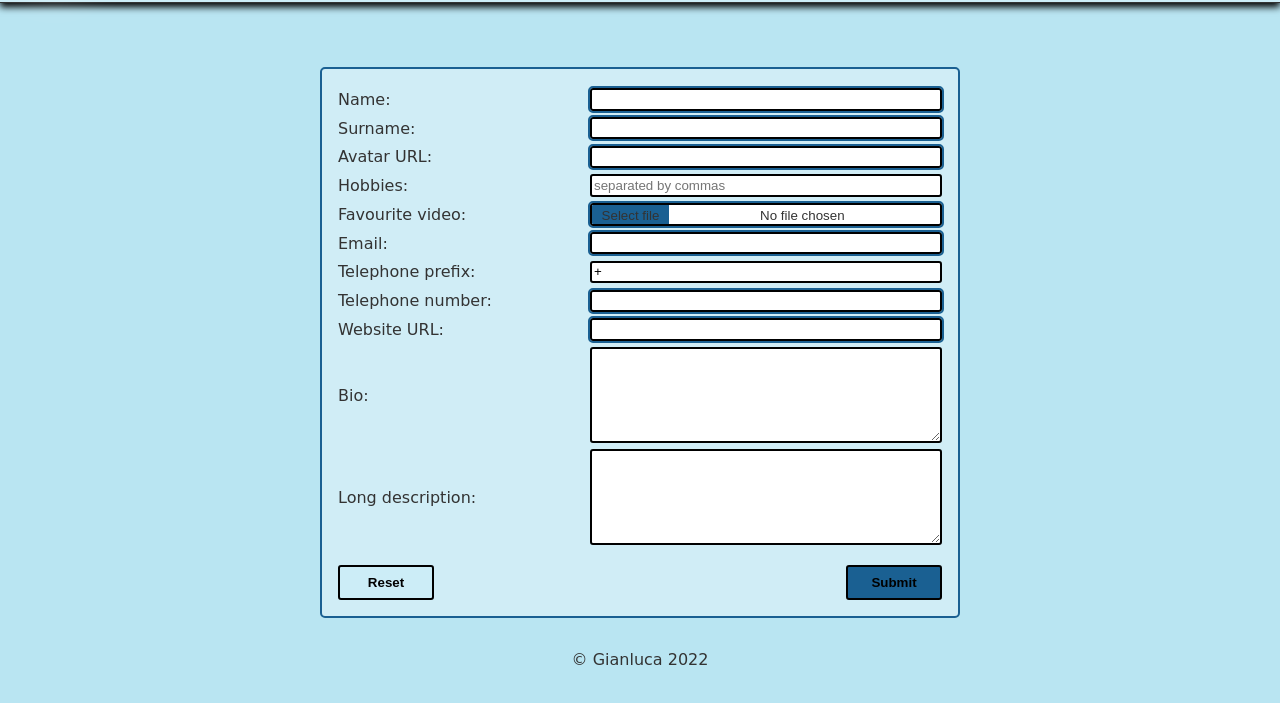
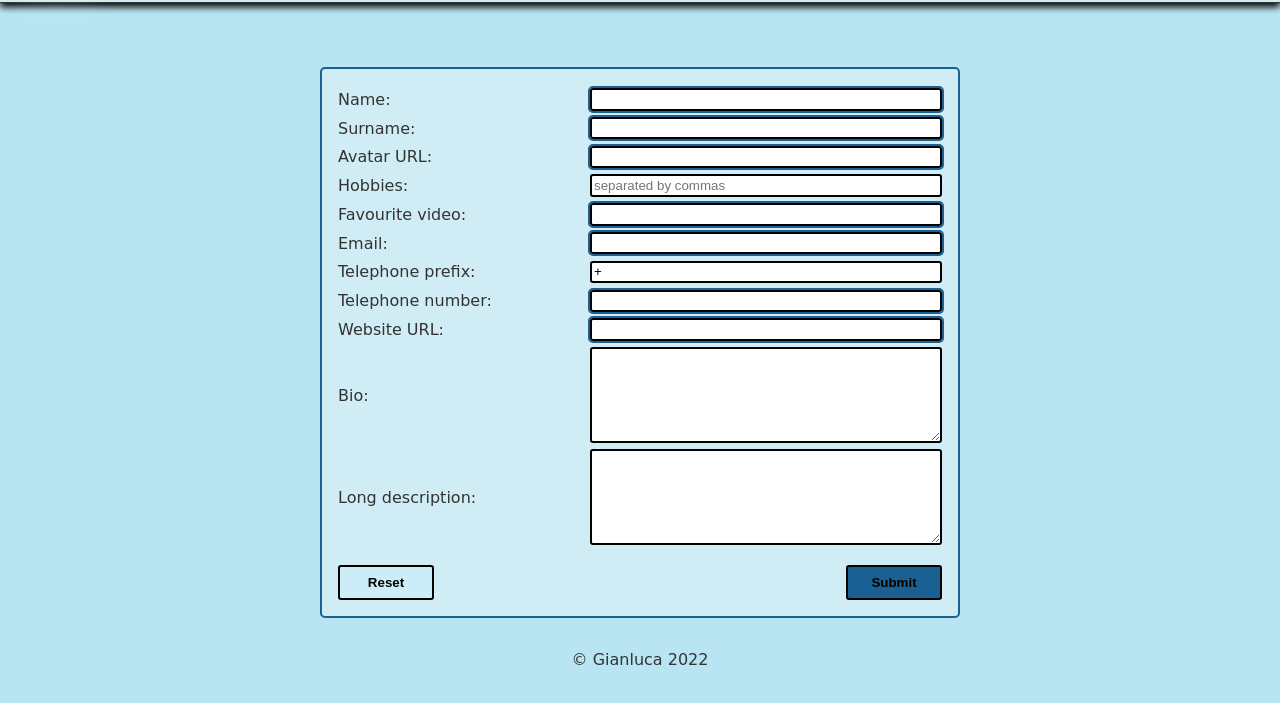
Before and after one commit to GianlucaLaRosa/bitRubrica, a website: page contacts/create_contact.html in a window 1280 px wide. Shown: the part 93-796 px from the top of the page. Drawn offline with nearby package versions, Linux system fonts and the light colour scheme; no server answers; a web font is replaced by a local one.

Commit message:
fir readme, add npm commands

```diff
--- a/contacts/create_contact.html
+++ b/contacts/create_contact.html
@@ -86,8 +86,8 @@
         </div>
         <div>
           <label for="fav_video">Favourite video: </label>
-          <!-- <input type="text" name="fav_video" id="fav_video" required /> -->
-          <input
+          <input type="text" name="fav_video" id="fav_video" required />
+          <!-- <input
             type="file"
             accept=".mov, .mp4, .avi"
             name="fav_video"
@@ -95,7 +95,7 @@
             placeholder=" "
             title=" "
             required
-          />
+          /> -->
         </div>
         <div>
           <label for="email">Email: </label
--- a/package.json
+++ b/package.json
@@ -5,7 +5,9 @@
   "main": "index.js",
   "type": "module",
   "scripts": {
-    "test": "echo \"Error: no test specified\" && exit 1"
+    "test": "echo \"Error: no test specified\" && exit 1",
+    "startdb": "json-server --watch db.json",
+    "startserv": "http-server -p5500"
   },
   "repository": {
     "type": "git",
```
Also changed, not shown: readme.md.
